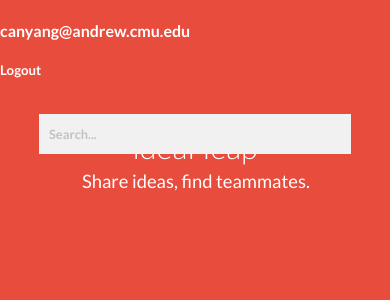
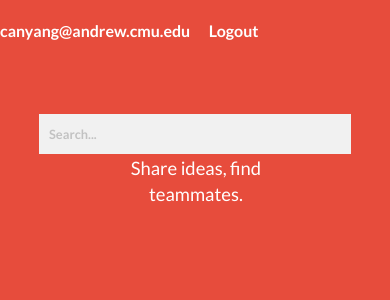
Before and after one commit to kennethyang404/idea, a Flask app: page / in a window 390 px wide. Shown: the top 300 px of the page. Run offline with Flask 2, Linux system fonts and the light colour scheme; a user stored in the database is signed in; data comes from the database, SQL or seed files in the repository; data that the repository does not hold is empty.

Commit message:
responsive bug fixed

```diff
--- a/static/css/component_index.css
+++ b/static/css/component_index.css
@@ -17,7 +17,7 @@
 .vs-header {
     z-index: 200;
     margin: 0 auto;
-	padding: 2em;
+    padding: 4em;
     width: 80%;
     text-align: center;
     -webkit-backface-visibility: hidden;
--- a/static/css/component_search.css
+++ b/static/css/component_search.css
@@ -13,8 +13,8 @@
 	background: #f1f1f1;
 	position: absolute;
 	z-index: 10000;
-	top: 50px;
-	right: 50px;
+	top: 30px;
+	right: 30px;
 	-webkit-transform-origin: 100% 0;
 	transform-origin: 100% 0;
 	-webkit-transition-property: min-height, width, top, right;
--- a/templates/index.html
+++ b/templates/index.html
@@ -22,12 +22,7 @@
     <body>
         <div id="vs-container" class="vs-container">
             <div id="user-panel">
-                <div id="user-name">
-                    <a href="/usr/{{userid}}"><h4>{{current_user.name}}</h4></a>
-                </div>
-                <div id="logout">
-                    <a href="/logout"><h5>Logout</h5></a>
-                </div>
+                <h4><a href="/usr/{{userid}}">{{current_user.name}}</a>&nbsp;&nbsp;&nbsp;&nbsp;&nbsp;&nbsp;<a href="/logout">Logout</a></h4>
             </div>
             <div id="morphsearch" class="morphsearch">
                 <form class="morphsearch-form" autocomplete="off" action="/search" method="POST">
```
Lines whose indentation alone changed are shown as unchanged.
